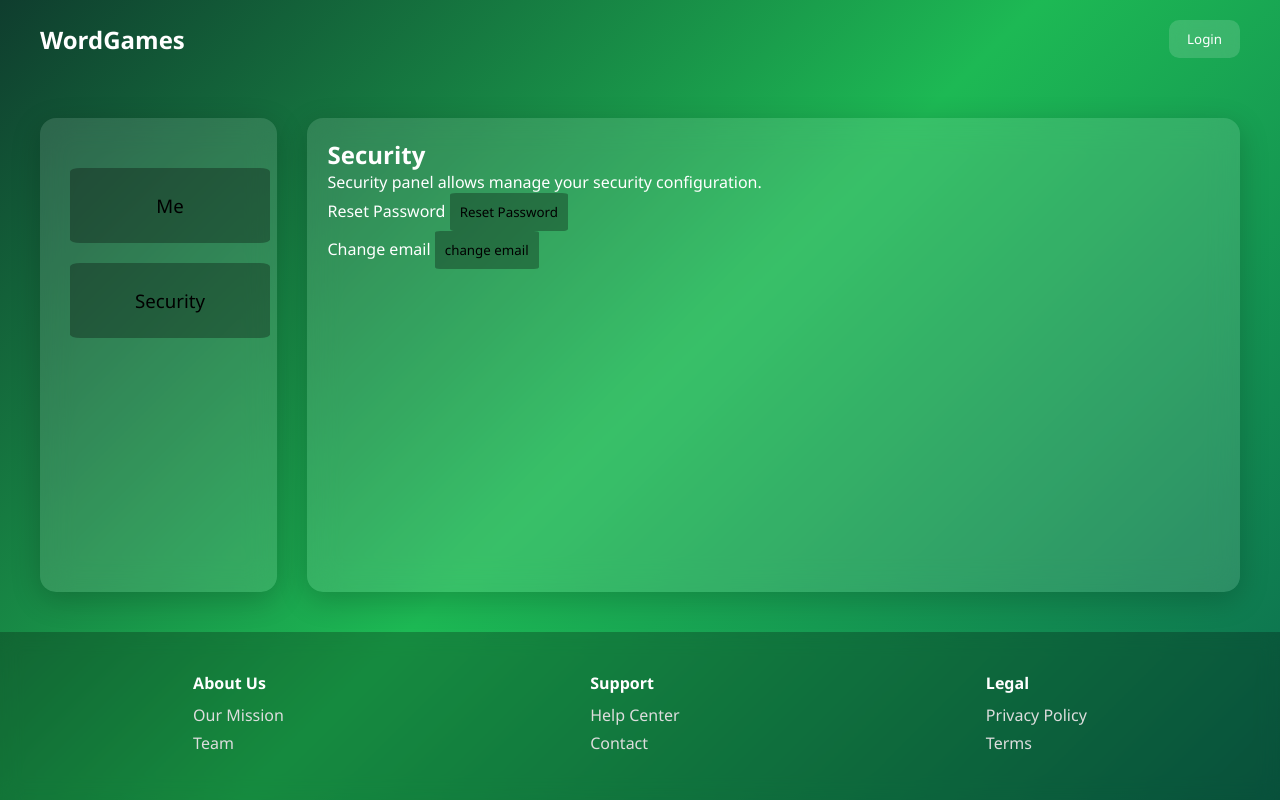
After one commit to Ziverael/WordGamesWebsite, a Python web app: template src/word_games/templates/profile/security.html in a window 1280 px wide. The commit adds this page. Run offline with Jinja, Linux system fonts and the light colour scheme; the template is opened without the code that fills it, so the values that code supplies are empty.

Commit message:
Register bp for profile; add css and basic html

```diff
--- a/src/word_games/__init__.py
+++ b/src/word_games/__init__.py
@@ -46,4 +46,8 @@ def create_app():
     from word_games.view.creator import creator as creator_bp
 
     app.register_blueprint(creator_bp)
+
+    from word_games.view.profile import profile as profile_bp
+
+    app.register_blueprint(profile_bp)
     return app
--- a/src/word_games/static/css/classes.css
+++ b/src/word_games/static/css/classes.css
@@ -4,3 +4,26 @@
 span.example{
     display: block;
 }
+
+.container{
+    display: flex;
+}
+
+.align-center{
+    align-items: center;
+}
+
+
+.menu{
+    flex-grow: 0.3;
+    width: 100px;
+    background-color: blueviolets;
+}
+
+.vertical{
+    flex-direction: column;
+}
+
+.text-m{
+
+}
--- a/src/word_games/static/css/styles.css
+++ b/src/word_games/static/css/styles.css
@@ -1,3 +1,5 @@
+@import url("vars.css");
+
 :root{
 	--black: #000814;
 	--nblue: #001d3d;
@@ -10,7 +12,7 @@
 
 html{
     height: 100%;
-	font-size: 14pt;
+	font-size: var(--s-size);
 	font-family: 'Segoe UI', Courier, monospace;
 }
 
@@ -74,11 +76,12 @@ a:hover{
 }
 
 /* MAIN */
-.main {
+main {
     flex: 1;
     padding: 40px;
     display: flex;
     flex-direction: column;
+    justify-content: center;
     gap: 30px;
 }
 
--- a/src/word_games/static/css/tags.css
+++ b/src/word_games/static/css/tags.css
@@ -24,3 +24,44 @@ main li a{
 main li a:hover{
     text-shadow: #FC0 1px 0 10px;;
 }
+
+button{
+    position: relative;
+    background-color: rgba(0, 0, 0, 0.3);
+    border-radius: 5%;
+    border: unset;
+    padding:10px;
+    cursor: pointer;
+
+}
+
+button:after{
+    content: '';
+    position: absolute;
+    top: 0;
+    left: 0;
+    width: 100%;
+    height: 100%;
+    background: rgba(23, 15, 15, 0.407);
+    clip-path: circle(0%);
+    transition: 0.5s ease;
+    z-index: -1;
+    animation: bounce2 2s ease infinite;
+
+}
+
+button:hover{
+    animation: 1s jump 0s ease;
+}
+
+button:hover:after{
+    clip-path: circle(100%);
+
+}
+
+
+@keyframes jump {
+	0%, 40%, 100% {transform: translateY(0);}
+	20% {transform: translateY(-15px);}
+	60% {transform: translateY(-5px);}
+}
--- a/src/word_games/static/css/vars.css
+++ b/src/word_games/static/css/vars.css
@@ -4,4 +4,8 @@
 	--blue: #003566;
 	--ryellow: #ffc300;
 	--yellow: #ffd60a;
+
+	--s-size: 12pt;
+	--m-size: 14pt;
+	--l-size: 24pt;
 }
--- /dev/null
+++ b/src/word_games/static/css/vertical-main.css
@@ -0,0 +1,24 @@
+@import url("vars.css");
+main{
+    display: flex;
+    flex-direction: row;
+}
+
+#main{
+    flex-grow:1;
+}
+
+.menu a{
+    display: flex;
+}
+.menu .container{
+    margin: 20px 0;
+}
+.menu button{
+    font-size: var(--m-size);
+    margin: 10px;
+    padding: 25px 10px;
+    flex-grow: 1;
+    min-width: 200px;
+    max-width: 400px;
+}
--- a/src/word_games/templates/base.html
+++ b/src/word_games/templates/base.html
@@ -23,9 +23,8 @@
             <a href="{{ url_for('main.index') }}">WordGames</a>
         </div>
         {% if current_user.username %}
-        <!-- TODO: url_for(user.profile) -->
         <div>
-            <a href="{{ url_for('auth.login') }}">
+            <a href="{{ url_for('profile.user_profile') }}">
                 <button class="login-btn">
                     Profile
                 </button>
@@ -75,7 +74,7 @@
     {% endif %}
 {% endwith %}
 
-    <main class="main">
+    <main>
 		{% block main %}
         {% endblock %}
     </main>
--- /dev/null
+++ b/src/word_games/templates/profile/base.html
@@ -0,0 +1,32 @@
+{% extends "base.html" %}
+
+{%block css %}
+<link rel="stylesheet" href="{{ url_for('static', filename = 'css/tags.css') }}" type="text/css"/>
+<link rel="stylesheet" href="{{ url_for('static', filename = 'css/classes.css') }}" type="text/css"/>
+<link rel="stylesheet" href="{{ url_for('static', filename = 'css/vertical-main.css') }}" type="text/css"/>
+
+{% endblock %}
+
+
+{% block main %}
+        <section class="glass-card menu">
+            <div class="container vertical">
+                <a href="{{ url_for('profile.user_profile') }}"><button>Me</button></a>
+                <a href="{{ url_for('profile.security') }}"><button>Security</button></a>
+            </div>
+            {% if current_user.role.name == "teacher" %}
+                <div class="container vertical">
+                    <a href="{{ url_for('profile.students') }}"><button>Students</button></a>
+                    <a href="{{ url_for('profile.assignments') }}"><button>Assignments</button></a>
+                    <a href="{{ url_for('profile.games') }}"><button>Games</button></a>
+                    <a href="{{ url_for('profile.game_editor') }}"><button>Game Editor</button></a>
+                </div>
+            {% else %}
+            {% endif %}
+
+        </section>
+        <section class="glass-card" id="main">
+            {% block content %}
+            {% endblock %}
+        </section>
+{% endblock %}
--- /dev/null
+++ b/src/word_games/templates/profile/game_editor.html
@@ -0,0 +1,6 @@
+{% extends "profile/base.html" %}
+
+{% block content%}
+<h1>Game Editor</h1>
+
+{% endblock %}
--- /dev/null
+++ b/src/word_games/templates/profile/security.html
@@ -0,0 +1,15 @@
+{% extends "profile/base.html" %}
+
+{% block content%}
+<h1>Security</h1>
+<p>Security panel allows manage your security configuration.</p>
+<section>
+    Reset Password
+    <a href=""><button>Reset Password</button></a>
+</section>
+<section>
+    Change email
+    <a href=""><button>change email</button></a>
+</section>
+
+{% endblock %}
--- /dev/null
+++ b/src/word_games/view/profile/__init__.py
@@ -0,0 +1,6 @@
+from flask import Blueprint
+
+
+profile = Blueprint("profile", __name__)
+
+from . import views as views
```
Also changed, not shown: src/word_games/constants.py (+7 -0 lines), src/word_games/templates/profile/assignments.html (added, +9 -0 lines), src/word_games/templates/profile/games.html (added, +7 -0 lines), src/word_games/templates/profile/me.html (added, +9 -0 lines), src/word_games/templates/profile/students.html (added, +7 -0 lines), src/word_games/view/profile/views.py (added, +53 -0 lines), tests/component/test_word_games.py (+2 -1 lines), src/word_games/logger.py (added).
